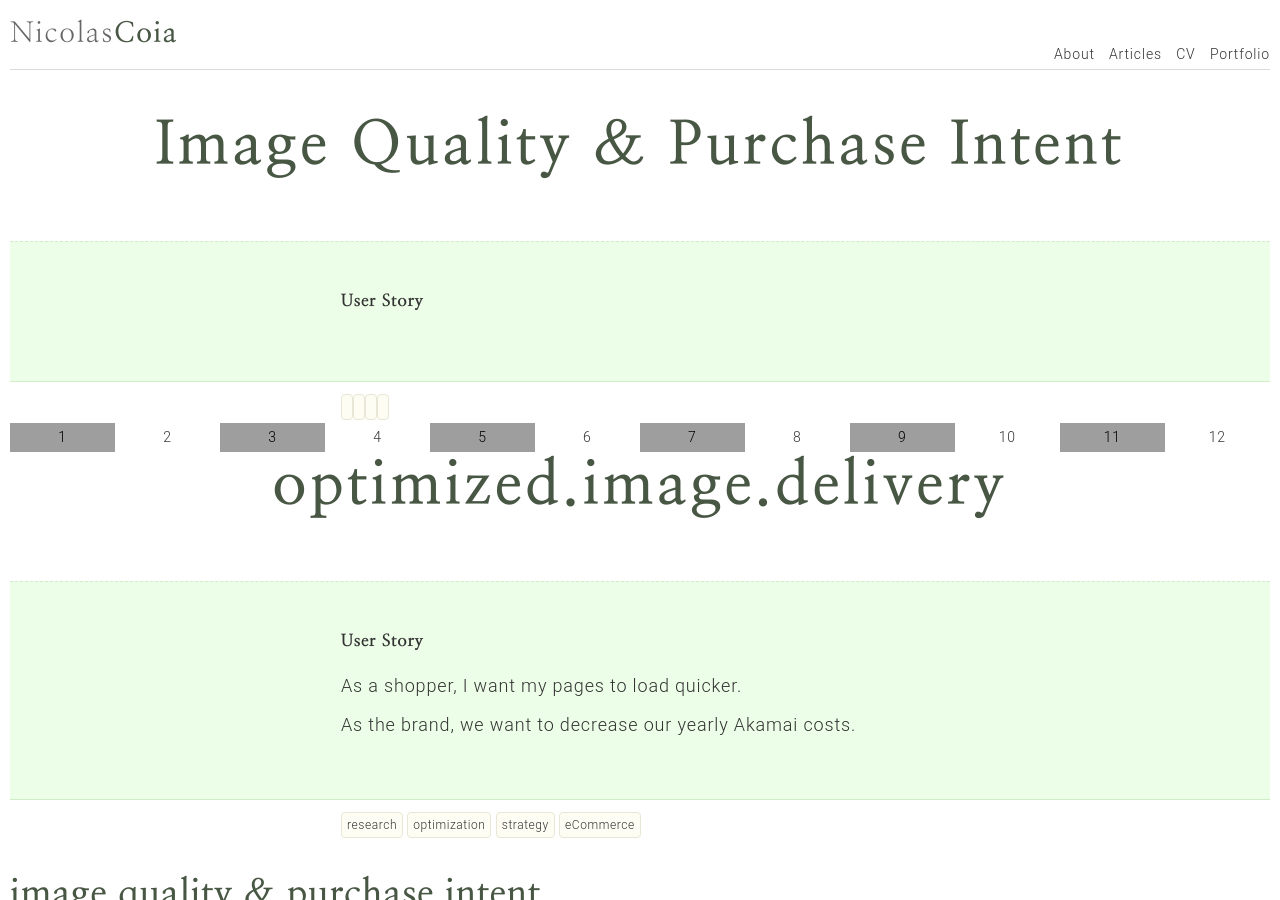
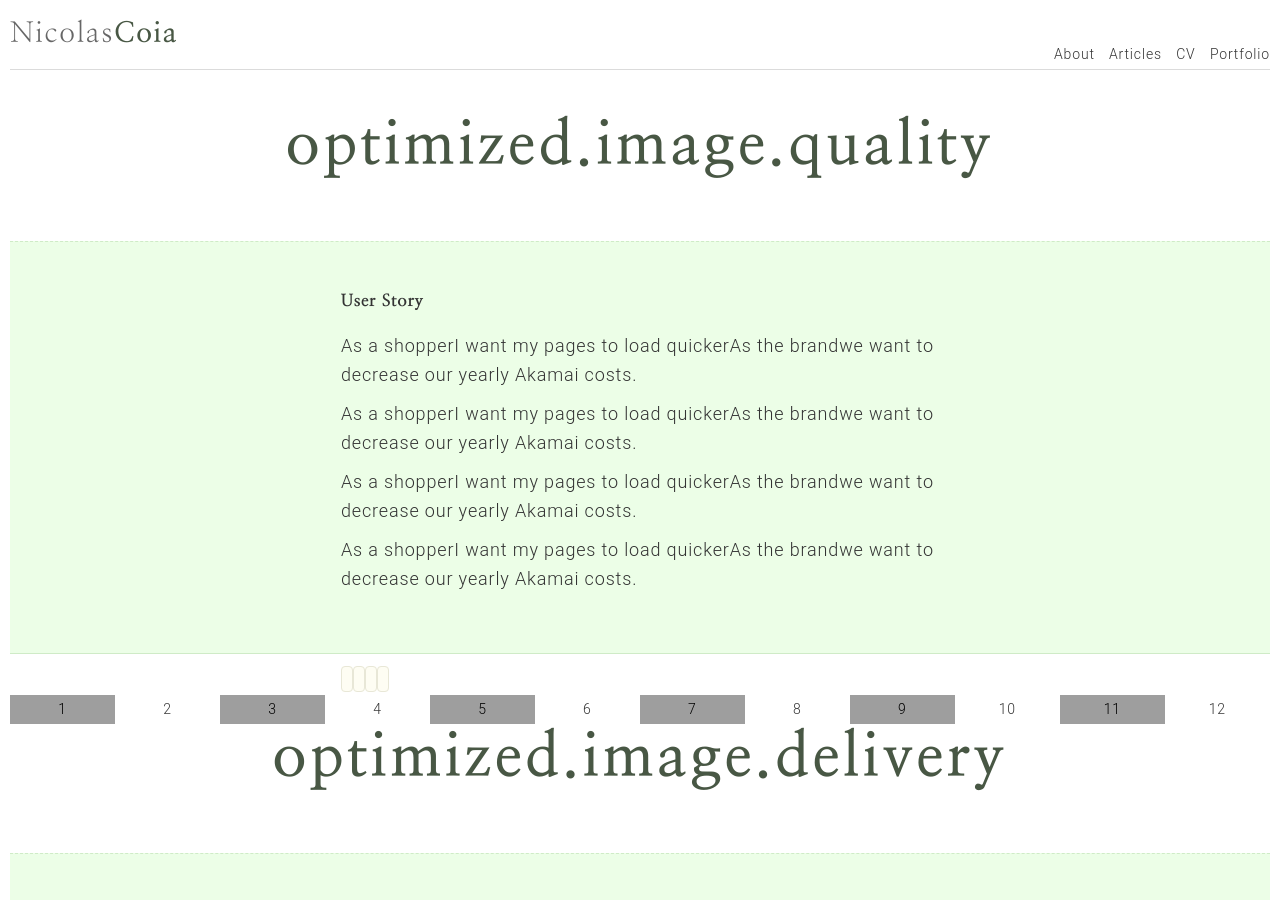
Before and after one commit to dyutibarma/monochrome, a Jekyll site: the page built from _portfolio/2018-10-24-optimized-image-quality.md, in a window 1280 px wide and 900 px high. Built offline with Jekyll 4.4.1, drawn with Linux system fonts in a browser that asks for light colours.

Commit message:
Update 2018-10-24-optimized-image-quality.md

```diff
--- a/_portfolio/2018-10-24-optimized-image-quality.md
+++ b/_portfolio/2018-10-24-optimized-image-quality.md
@@ -1,13 +1,13 @@
 ---
 title:  Image Quality & Purchase Intent
-description: Overview of the perception of quality and delivering the appropriate quality image based on a customers liklihood to purchase
-header: Image Quality & Purchase Intent
+header: optimized.image.quality
+stories: [As a shopper, I want my pages to load quicker, As the brand, we want to decrease our yearly Akamai costs.]
 image: coianac.github.io/img/proto-1.jpg
-snippet: Research, analysis, and strategy for delivering high quality images without bloating image size
 categories: [portfolio]
 tags: [research, optimization, strategy, eCommerce]
 layout: portfolio
 ---
+
 <div class="w3-row">
   <div class="w3-col m1 w3-center w3-grey">1</div>
   <div class="w3-col m1 w3-center">2</div>
```
